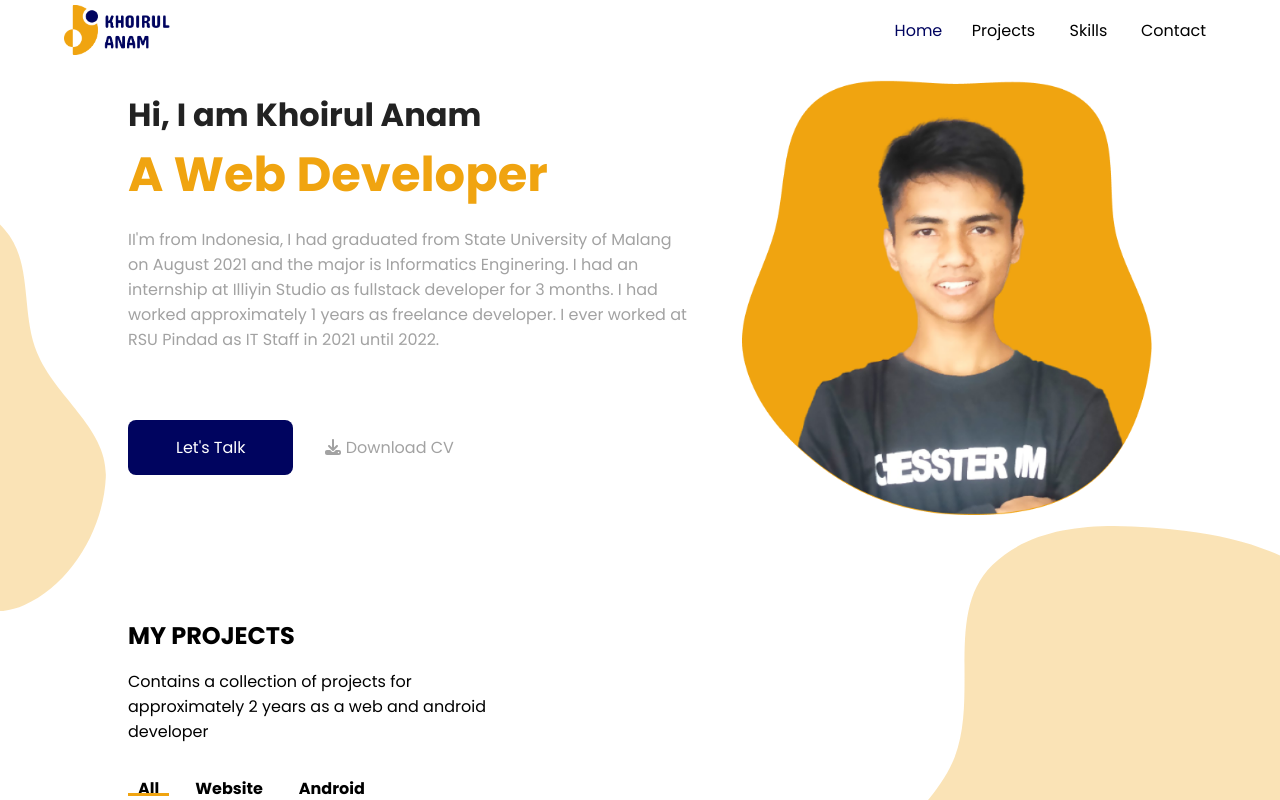
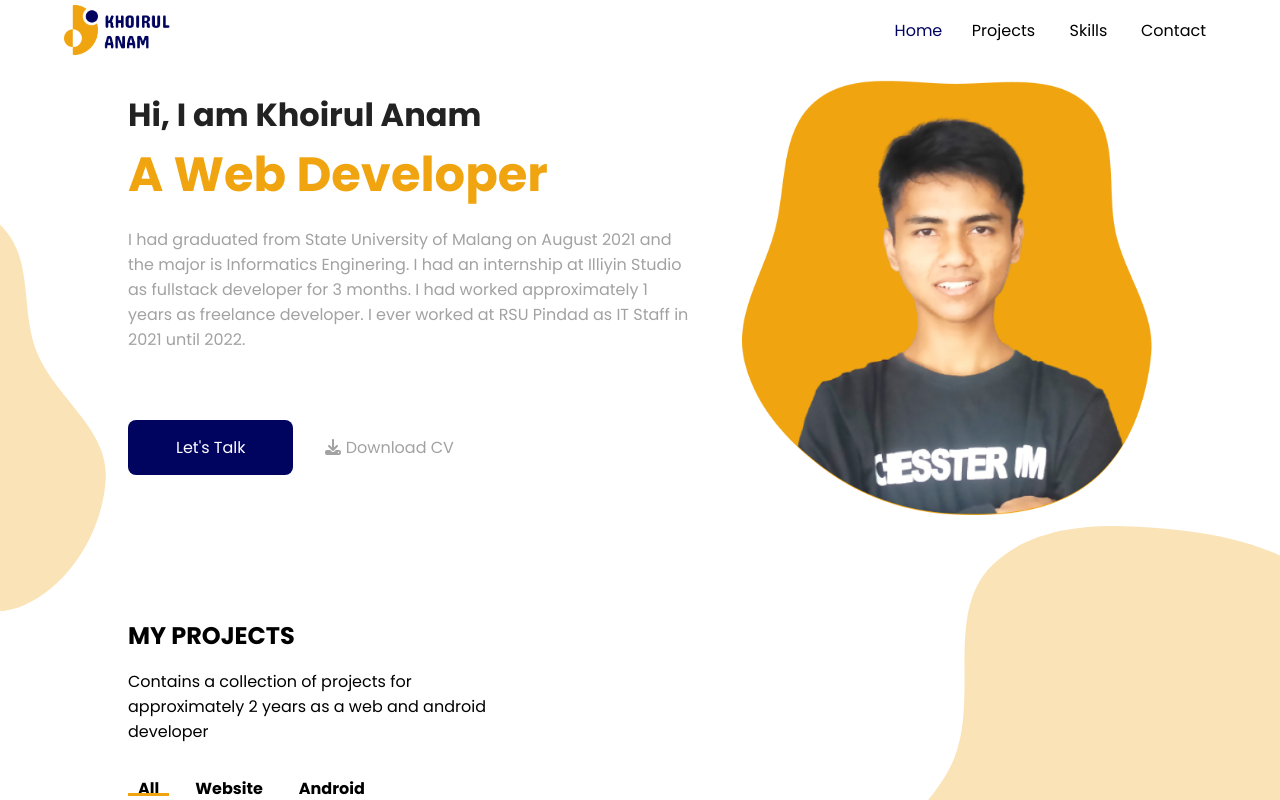
Before and after one commit to khoirulanam69/portfolio, a React (Create React App) app: page / in a window 1280 px wide. Shown: the top 800 px of the page. Built offline with nearby package versions, Linux system fonts and the light colour scheme; no server answers.

Commit message:
change paragraph

```diff
--- a/src/components/banner/Banner.js
+++ b/src/components/banner/Banner.js
@@ -16,7 +16,7 @@ class Banner extends Component {
                 <div className="section">
                     <h3>Hi, I am Khoirul Anam</h3>
                     <h1>A Web Developer</h1>
-                    <p>II'm from Indonesia, I had graduated from State University of Malang on August 2021 and the major is Informatics Enginering. I had an internship at Illiyin Studio as fullstack developer for 3 months. I had worked approximately 1 years as freelance developer. I ever worked at RSU Pindad as IT Staff in 2021 until 2022.</p>
+                    <p>I had graduated from State University of Malang on August 2021 and the major is Informatics Enginering. I had an internship at Illiyin Studio as fullstack developer for 3 months. I had worked approximately 1 years as freelance developer. I ever worked at RSU Pindad as IT Staff in 2021 until 2022.</p>
                     <div className="button">
                         <ul>
                             <li><a href="mailto:khoirulanam.um@gmail.com">Let's Talk</a></li>
```
